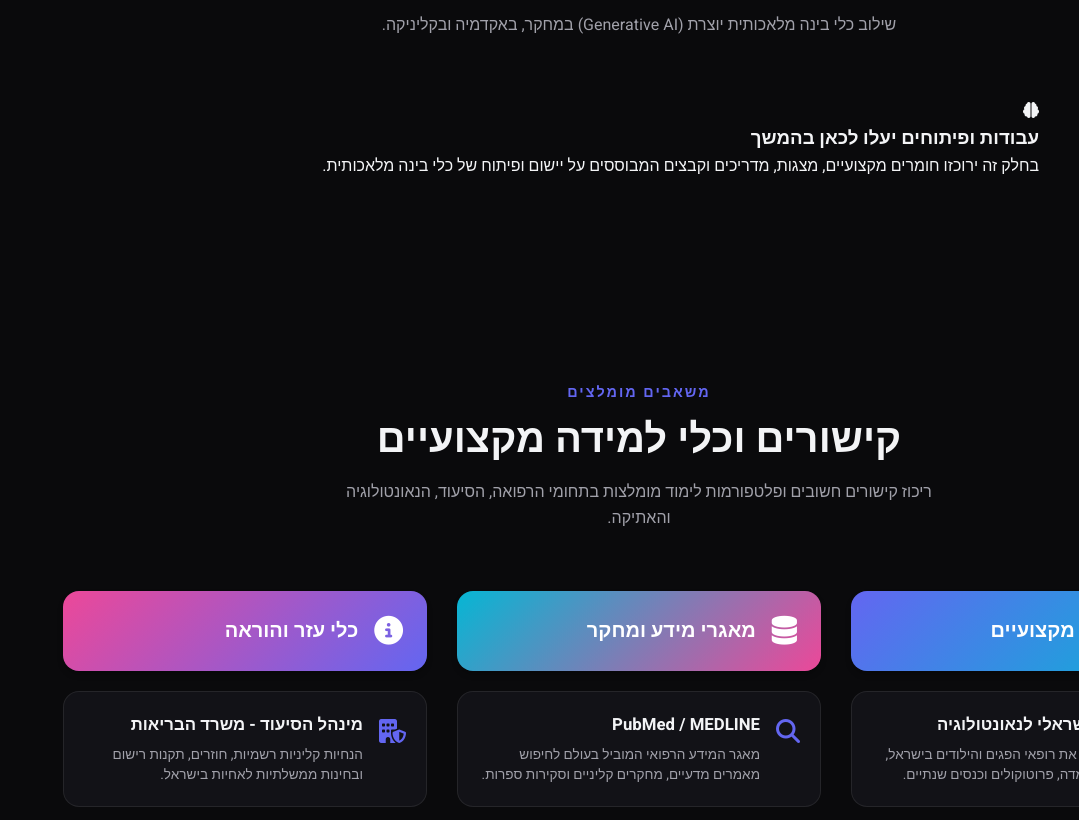
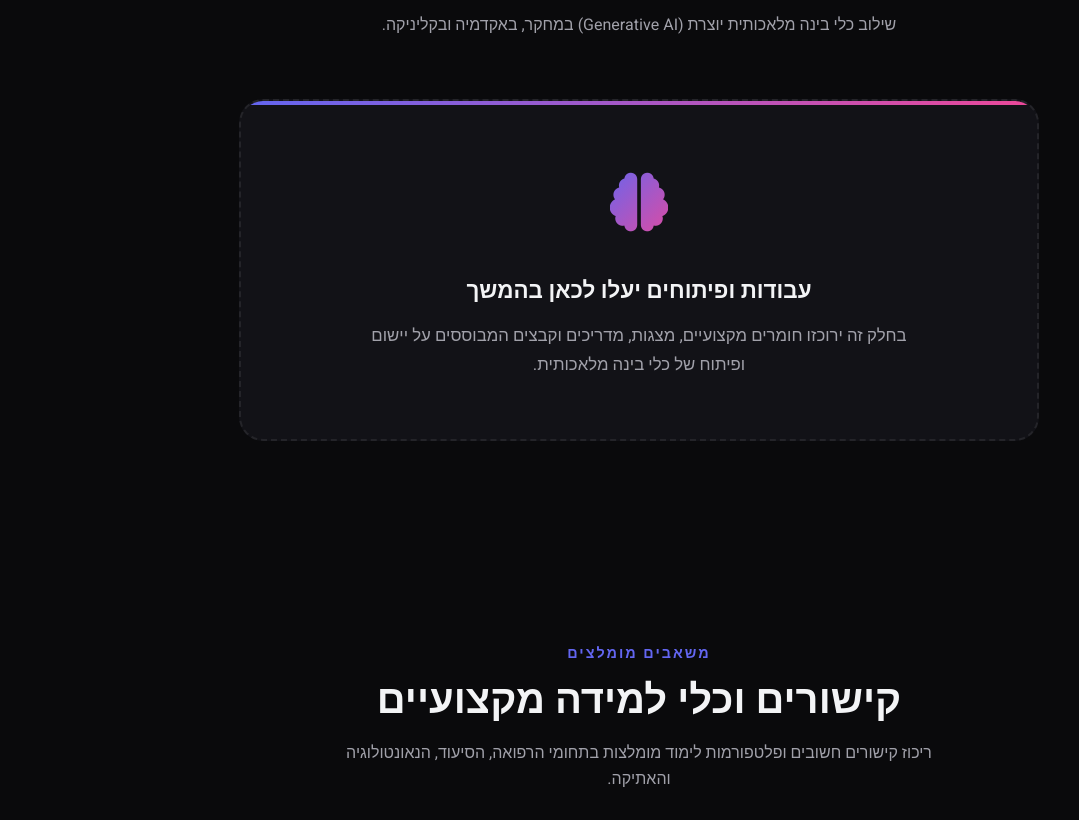
Before and after one commit to sophydombe-stack/atar3, a website built with Vite: page index.html in a window 1280 px wide. Shown: the part 4884-5704 px from the top of the page, without its empty margins (201-1280 px from the left). Built offline with nearby package versions, Linux system fonts and the light colour scheme.

Commit message:
Upload styles.css via API

```diff
--- a/styles.css
+++ b/styles.css
@@ -964,6 +964,68 @@ button {
 }
 
 /* ==========================================================================
+   AI Works Section
+   ========================================================================== */
+.ai-placeholder-card {
+    border: 2px dashed var(--border-color);
+    border-radius: var(--radius-lg);
+    padding: 60px 40px;
+    text-align: center;
+    background-color: var(--bg-secondary);
+    position: relative;
+    overflow: hidden;
+    transition: transform var(--transition-smooth), border-color var(--transition-smooth), box-shadow var(--transition-smooth);
+}
+
+.ai-placeholder-card:hover {
+    transform: translateY(-5px);
+    border-color: var(--accent-primary);
+    box-shadow: var(--shadow-lg);
+}
+
+.ai-placeholder-card::before {
+    content: '';
+    position: absolute;
+    top: 0;
+    left: 0;
+    right: 0;
+    height: 4px;
+    background: linear-gradient(90deg, var(--accent-primary), var(--accent-tertiary));
+}
+
+.ai-icon-wrapper {
+    font-size: 3.5rem;
+    color: var(--accent-primary);
+    margin-bottom: 24px;
+    background: linear-gradient(135deg, var(--accent-primary) 0%, var(--accent-tertiary) 100%);
+    -webkit-background-clip: text;
+    -webkit-text-fill-color: transparent;
+    background-clip: text;
+    display: inline-block;
+    animation: scaleAI 4s ease-in-out infinite;
+}
+
+@keyframes scaleAI {
+    0%, 100% { transform: scale(1); }
+    50% { transform: scale(1.08); }
+}
+
+.ai-placeholder-title {
+    font-size: 1.4rem;
+    font-weight: 700;
+    margin-bottom: 12px;
+    color: var(--text-primary);
+}
+
+.ai-placeholder-text {
+    color: var(--text-secondary);
+    max-width: 540px;
+    margin: 0 auto;
+    font-size: 1.05rem;
+    line-height: 1.7;
+}
+
+/* ==========================================================================
    Contact Section
    ========================================================================== */
 .contact-grid {
```
